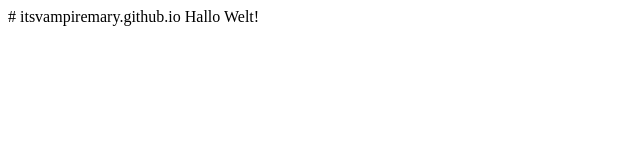
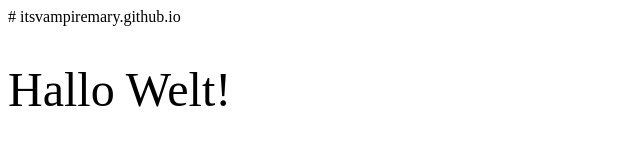
Before and after one commit to itsvampiremary/-maryswebsite-.github.io, a plain HTML site: page index.html in a window 1280 px wide. Shown: the whole page, without its empty margins (0-640 px from the left). Drawn offline with Linux system fonts and the light colour scheme.

Commit message:
Update index.html

```diff
--- a/index.html
+++ b/index.html
@@ -1,7 +1,12 @@
 # itsvampiremary.github.io
+<br>
+<br>
+<br>
 <html>
 <head>
 <title>Hallo Welt!</title>
 </head>
+<font size="16"><font color="black">
 <body>Hallo Welt!</body>
+</font size="16"></font color="black">
 </html>
```
